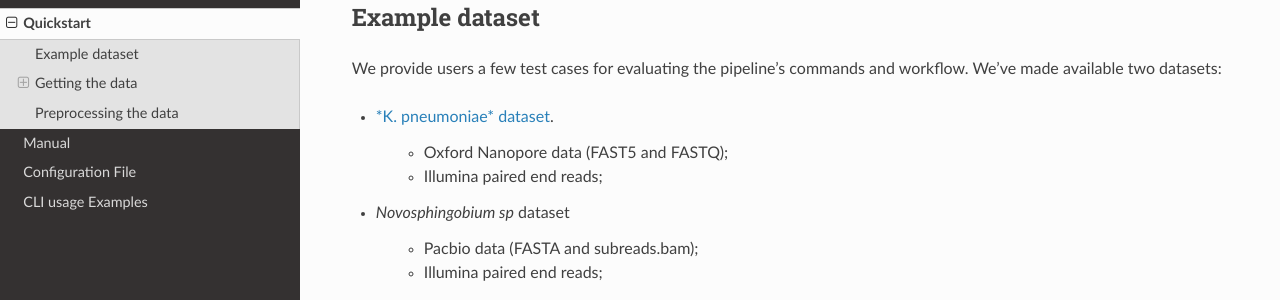
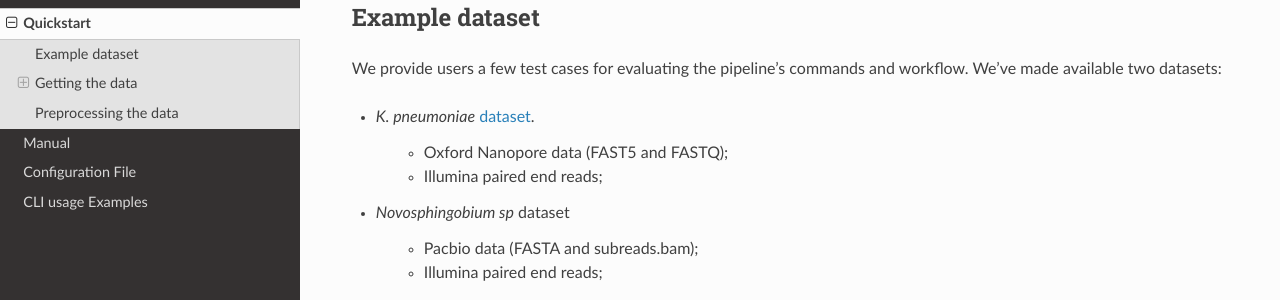
Before and after one commit to fmalmeida/ngs-preprocess, a Sphinx documentation site: the page built from docs/quickstart.rst, in a window 1280 px wide and 1265 px high. Shown: the part 159-459 px from the top of the window. Built offline with Sphinx 7.4.7 and the Read the Docs theme 2.0.0, drawn with Linux system fonts in a browser that asks for light colours.

```diff
--- a/docs/quickstart.rst
+++ b/docs/quickstart.rst
@@ -9,7 +9,7 @@ Example dataset
 We provide users a few test cases for evaluating the pipeline's commands and workflow.
 We've made available two datasets:
 
-* `\ *K. pneumoniae* dataset <https://drive.google.com/file/d/1OJImuNgNQo_Wxbi3QnErcQXzhwuEPQNL/view?usp=sharing>`_.
+* *K. pneumoniae* `dataset <https://drive.google.com/file/d/1OJImuNgNQo_Wxbi3QnErcQXzhwuEPQNL/view?usp=sharing>`_.
 
     * Oxford Nanopore data (FAST5 and FASTQ);
     * Illumina paired end reads;
```
